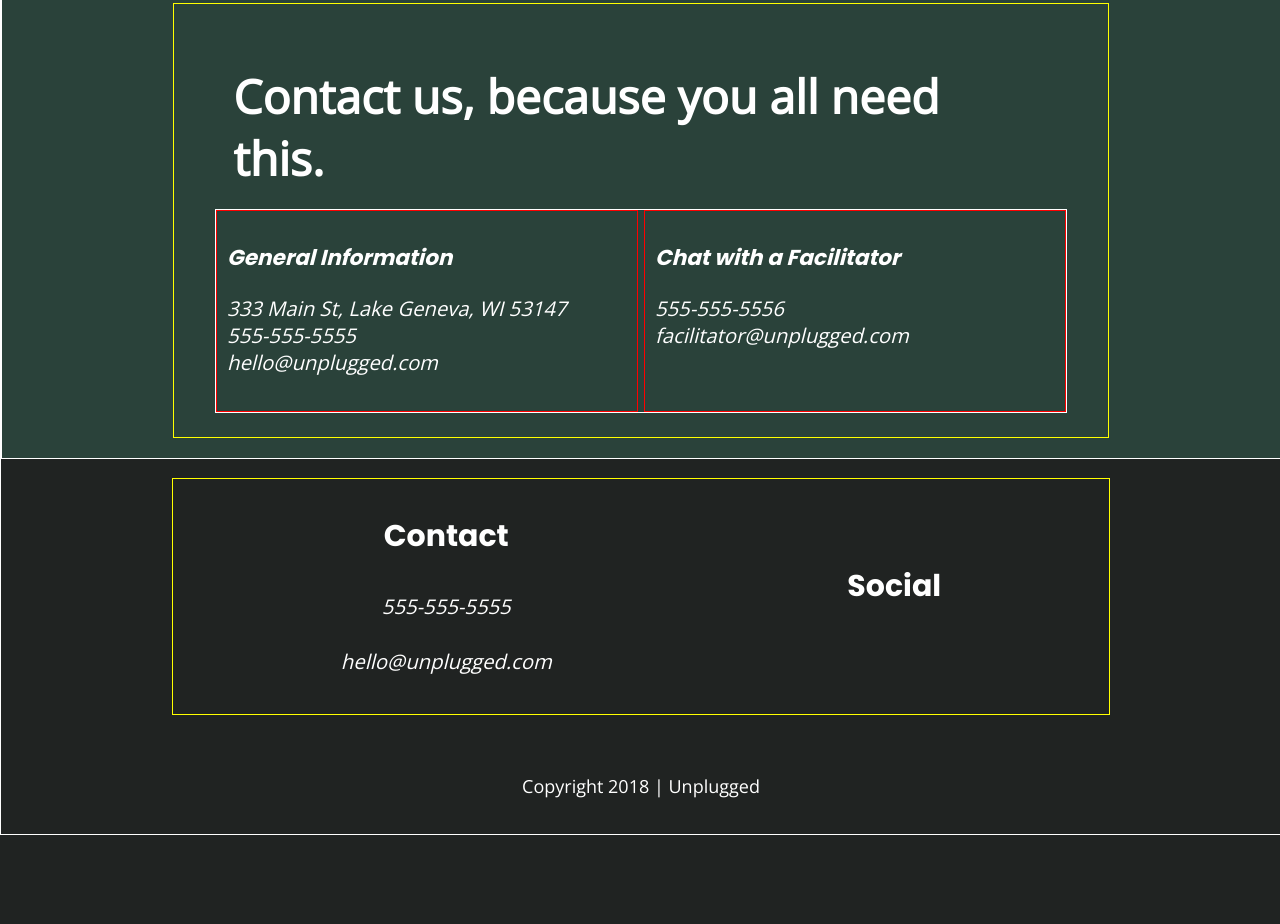
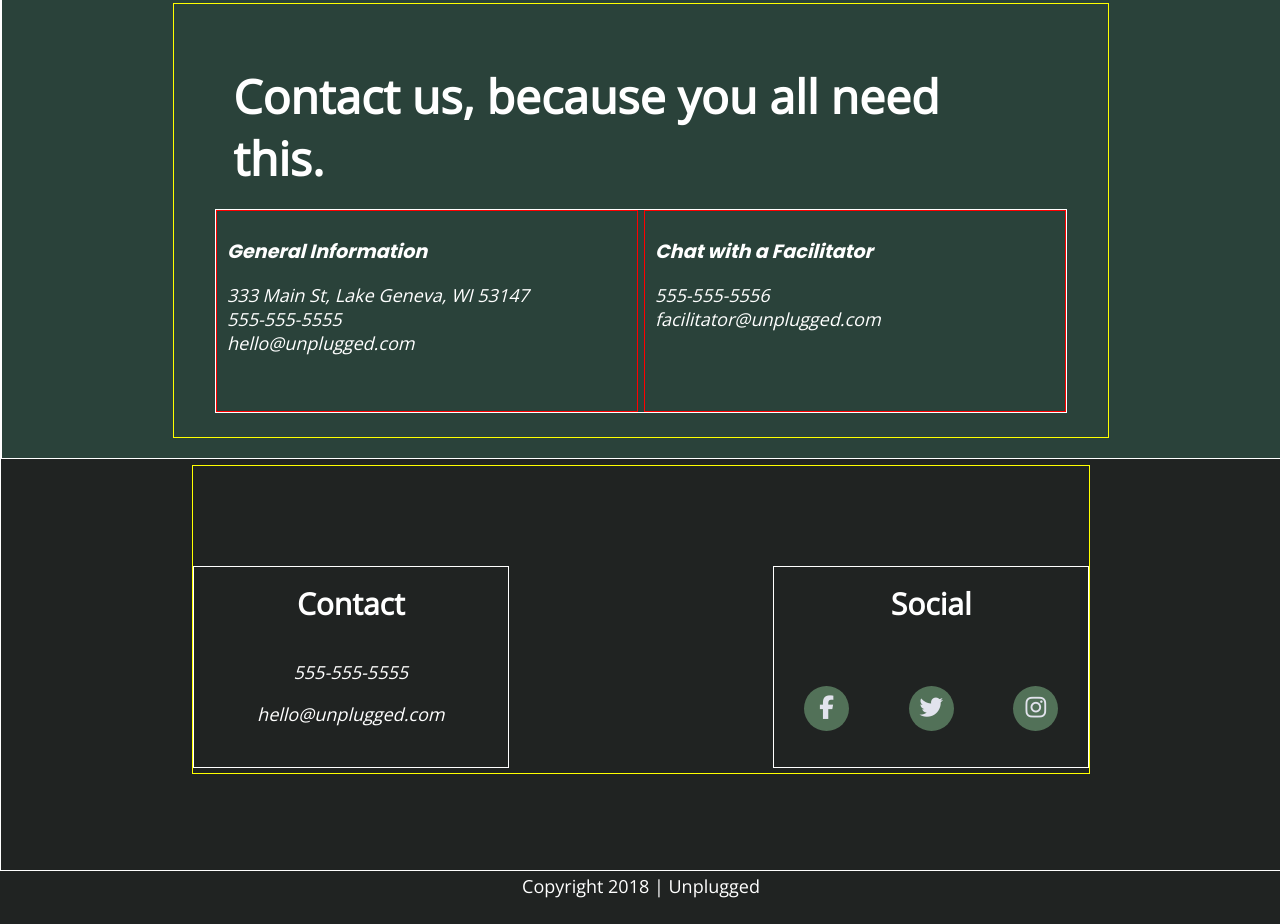
Before and after one commit to marcelap99/unplugged-retreat, a website: page about/index.html in a window 1280 px wide. Shown: the part 1217-2141 px from the top of the page. Before the commit the page ends 2092 px from the top, so only its background shows below. Drawn offline with nearby package versions, Linux system fonts and the light colour scheme.

Commit message:
Pushing up step 6 of 8, Add any other icons your site needs. Added social media icons via font awesome. Styled based on break points.

```diff
--- a/about/index.html
+++ b/about/index.html
@@ -119,13 +119,31 @@
              </address>
            </div>
            <div class="social">
+
                <h4 class="mySocial">Social</h4>
+
                  <div class="social-icons">
-                   <p class="myIcons"><a href="https://www.facebook.com" target="_blank"></a></p>
-                   <p class="myIcons"><a href="https://twitter.com" target="_blank"></a></p>
-                   <p class="myIcons"><a href="https://www.instagram.com" target="_blank"></a></p>
+
+                   <p class="myIcons"><a href="https://www.facebook.com" target="_blank">
+                     <i class="fab fa-facebook-f"></i>
+                     </a>
+                   </p>
+
+                   <p class="myIcons"><a href="https://twitter.com" target="_blank">
+                     <i class="fab fa-twitter
+                     "></i>
+                     </a>
+                   </p>
+
+                   <p class="myIcons"><a href="https://www.instagram.com" target="_blank">
+                     <i class="fab fa-instagram"></i>
+                     </a>
+                   </p>
+
                  </div>
+
            </div>
+
          </div>
      </div>
 
--- a/css/main.css
+++ b/css/main.css
@@ -142,6 +142,7 @@ p {
 
 }
 
+
 img {
  width: 100%;
 }
@@ -150,11 +151,7 @@ figure {
  margin: 0;
 }
 
-address {
-  font-size:1.125em;
-  line-height: 1.6;
- font-style: italic;
-}
+
 
    .content-wrapper {
      width: 95%;
@@ -245,12 +242,18 @@ footer p{
 }
 
 footer .content-wrapper{
-  width:55%;
-  margin:50px 0;
+  width:85%;
+  margin:25px 0;
 }
 
 footer .contact{
   margin-bottom:20px;
+}
+
+footer address p{
+  font-size:1.125em;
+  line-height: 0.5;
+ font-style: italic;
 }
 
 footer .social-icons{
@@ -263,6 +266,14 @@ footer .social-icons p{
   display:flex;
   justify-content: center;
   align-items: center;
+  background-color: #527158;
+  border-radius: 50%;
+  width: 40px;
+  height: 40px;
+}
+
+footer .social-icons p i {
+    font-size: 1.3125em;
 }
 
 footer .copyright{
@@ -280,8 +291,10 @@ div#myFooterContent.footer-content{
   display:flex;
   flex-flow:column nowrap;
   justify-content:center;
-  align-items:center;
+  /* align-items:center; */
   text-align:center;
+  width:200px;
+  margin:5px auto;
 }
 
 /* -------------------- Mobile Styles - Homepage -------------------- */
@@ -627,7 +640,7 @@ input[type=button] {
     }
 
     header .content-wrapper {
-      width: 100%;
+      width: 80%;
       justify-content: space-between;
     }
 
@@ -781,6 +794,7 @@ input[type=button] {
 
 
 div#myFooterContent.footer-content {
+    width:80%;
     display: flex;
     justify-content: space-around;
     align-items: center;
@@ -799,8 +813,24 @@ footer address{
     margin-bottom: 40px;
   }
 
-  footer p {
+  footer address p {
       line-height: 1.285;
+  }
+
+  footer .social-icons p{
+    width:45px;
+    height:45px;
+    margin-top:25px;
+  }
+
+  footer .social-icons p i{
+    font-size:1.8em;
+  }
+
+  footer .contact, footer .social{
+    width:45%;
+    height:200px;
+    border:1px solid white;
   }
 
   footer .copyright {
@@ -960,6 +990,34 @@ div .addressDiv{
      font-size:1.5em;
    }
 
+
+   footer{
+     height:411px;
+   }
+
+   footer .content-wrapper{
+     padding:0;
+   }
+
+   div#myFooterContent.footer-content{
+     width:100%;
+     justify-content:space-between;
+     margin-top:100px;
+   }
+
+   footer .contact, footer .social{
+     width:35%;
+   }
+
+   footer .social-icons p i {
+    font-size: 1.3125em;
+}
+
+   footer .copyright {
+
+    margin: 90px auto -50px auto;
+}
+
    /* HERO SECTION DESKTOP */
 
    div#heroDiv{
@@ -980,16 +1038,16 @@ div .addressDiv{
 
   aside .content-wrapper{
     margin:0;
-    padding:0;
-    height:255px;
+    height:300px;
     justify-content: space-around;
-    /* justify-content:center; */
+
   }
 
   aside .content-wrapper .form-description,
     aside .content-wrapper .form {
-      width: 25%;
-      /* margin:10px 20px; */
+    width: 28%;
+    height: 300px;
+    margin: 0 auto;
     }
 
     .form-description p {
@@ -1113,6 +1171,7 @@ section.features{
 
   footer h4 {
     font-size: 1.875em;
+    font-family: 'Open Sans', sans-serif;
   }
 
   /* --- ABOUT PAGE --- */
@@ -1150,10 +1209,7 @@ section.features{
   section.map{
     width:100%;
     background-color:#34b7eb;
-    /* background-image: url("../img/mapScreenShotDesktop.jpg");
-    background-position:center;
-    background-repeat:no-repeat;
-    background-size:cover; */
+
 
   }
 
```
Also changed, not shown: faq/index.html (+19 -3 lines), index.html (+17 -3 lines), README.md.
